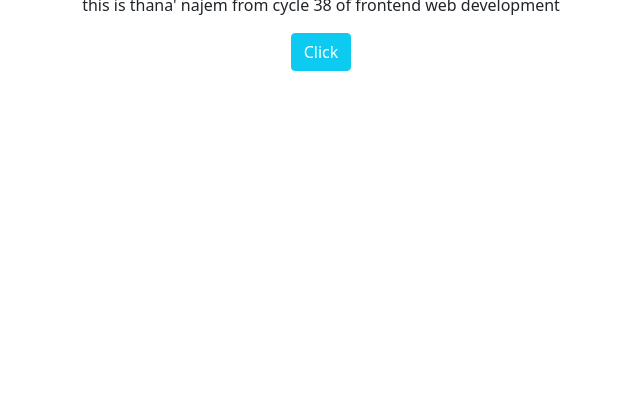
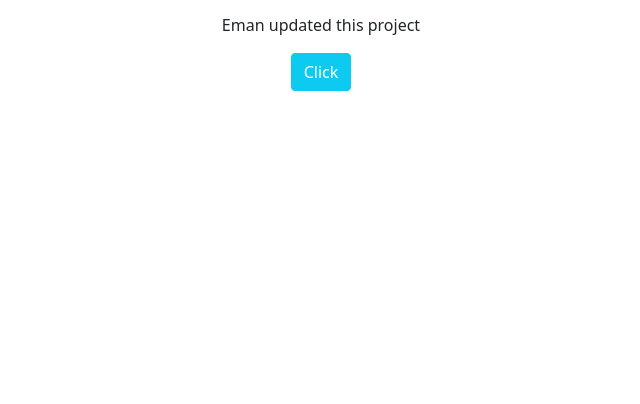
Before and after one commit to thananajem13/firstProject, a plain HTML site: page index.html in a window 1280 px wide. Shown: the part 396-800 px from the top of the page, without its empty margins (319-959 px from the left). Drawn offline with nearby package versions, Linux system fonts and the light colour scheme.

Commit message:
emanUpdate

```diff
--- a/index.html
+++ b/index.html
@@ -11,6 +11,7 @@
     <section class="thanaSec w-75  text-center position-absolute top-50 start-50 translate-middle">
         <h1>Thana' najem</h1>
         <p>this is thana' najem from cycle 38 of frontend web development</p>
+        <p>Eman updated this project</p>
         <button class="btn btn-info text-white" onClick="getName();">Click</button>
     </section>
     <script src="https://cdn.jsdelivr.net/npm/bootstrap@5.1.3/dist/js/bootstrap.bundle.min.js" integrity="sha384-ka7Sk0Gln4gmtz2MlQnikT1wXgYsOg+OMhuP+IlRH9sENBO0LRn5q+8nbTov4+1p" crossorigin="anonymous"></script>
```
